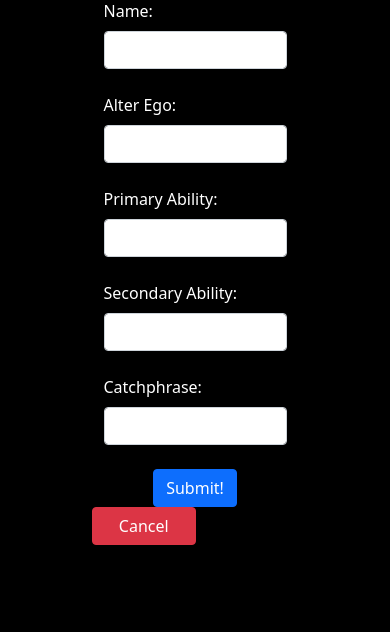
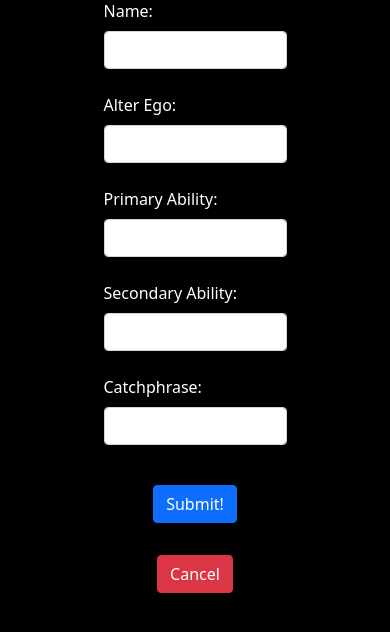
Before and after one commit to dylanbram354/Superheroes, a Django app: page /superheroes/new_superhero/ in a window 390 px wide. Shown: the part 42-674 px from the top of the page. Run offline with Django 3.2, Linux system fonts and the light colour scheme.

Commit message:
Added mobile responsiveness to 'create' and 'edit' templates

```diff
--- a/superhero_database/superheroes/templates/superheroes/create.html
+++ b/superhero_database/superheroes/templates/superheroes/create.html
@@ -29,11 +29,15 @@
                 <label class="form-label">Catchphrase:</label>
                 <input type="text" name="catchphrase" id="catchphrase" class="form-control"><br>
                 <div class="row justify-content-center">
-                    <div class="col"></div>
-                    <input type="submit" value="Submit!" class="btn btn-primary col">
-                    <div class="col"></div>
-                    <a href="{% url 'superheroes:index' %}" class="btn btn-danger col">Cancel</a>
-                    <div class="col"></div>
+                    <div class="col-md"></div>
+                    <div class="col-md p-3 d-flex justify-content-center">
+                        <input type="submit" value="Submit!" class="btn btn-primary">
+                    </div>
+                    <div class="col-md"></div>
+                    <div class="col-md p-3 d-flex justify-content-center">
+                        <a href="{% url 'superheroes:index' %}" class="btn btn-danger">Cancel</a>
+                    </div>
+                    <div class="col-md"></div>
                 </div>
             </form>
         </div>
--- a/superhero_database/superheroes/templates/superheroes/details.html
+++ b/superhero_database/superheroes/templates/superheroes/details.html
@@ -20,7 +20,7 @@
                 <li class="p-3">Alter Ego: {{hero.alter_ego}}</li>
                 <li class="p-3">Primary Ability: {{hero.primary_ability}}</li>
                 <li class="p-3">Secondary Ability: {{hero.secondary_ability}}</li>
-                <li class="p-3">Catchphrase: "{{hero.catchphrase}}"</li>
+                <li class="p-3">Catchphrase: {{hero.catchphrase}}</li>
                 </h5>
             </ul>
         </div>
```
Also changed, not shown: superhero_database/superheroes/templates/superheroes/edit.html (+9 -5 lines).
